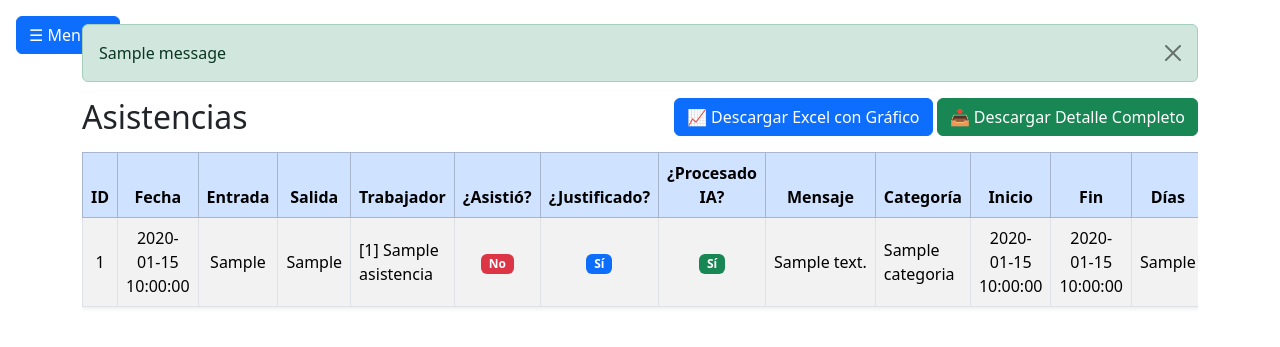
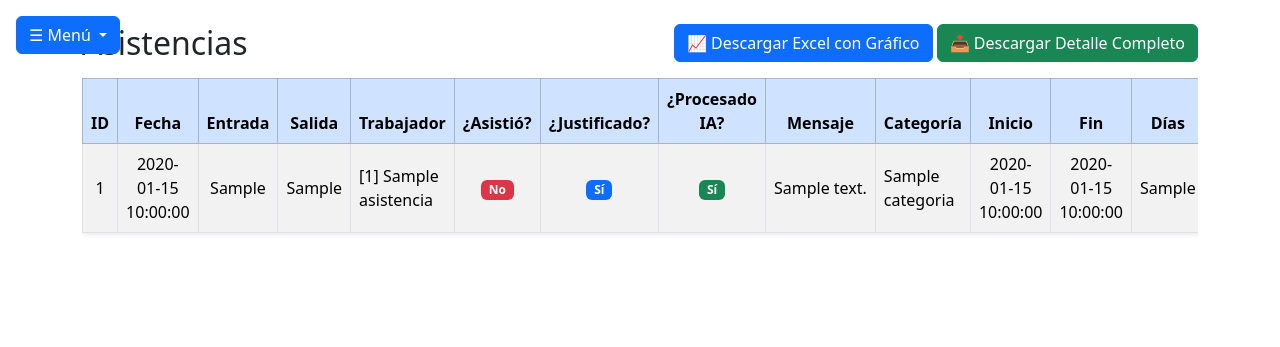
Before and after one commit to L52103/appEscritorioControl, a Flask app: page /asistencias in a window 1280 px wide. Shown: the top 347 px of the page. Run offline with Flask 3, Linux system fonts and the light colour scheme; one stand-in notice (Sample message) is shown; a database or web service that is not in the repository returns one stand-in record (values such as "Sample title"); some libraries are stand-ins or nearby versions.

Commit message:
fix minor asistencia

```diff
--- a/templates/asistencia/lista.html
+++ b/templates/asistencia/lista.html
@@ -27,19 +27,6 @@
     </div>
 
     <main class="container mt-4">
-        {# Bloque para mostrar mensajes flash al usuario (ej: "Procesado con éxito") #}
-        {% with messages = get_flashed_messages(with_categories=true) %}
-        {% if messages %}
-        <div class="mb-3">
-            {% for category, message in messages %}
-            <div class="alert alert-{{ category }} alert-dismissible fade show" role="alert">
-                {{ message }}
-                <button type="button" class="btn-close" data-bs-dismiss="alert" aria-label="Close"></button>
-            </div>
-            {% endfor %}
-        </div>
-        {% endif %}
-        {% endwith %}
 
         <div class="d-flex justify-content-between align-items-center mb-3">
             <h2 class="mb-0">Asistencias</h2>
```
